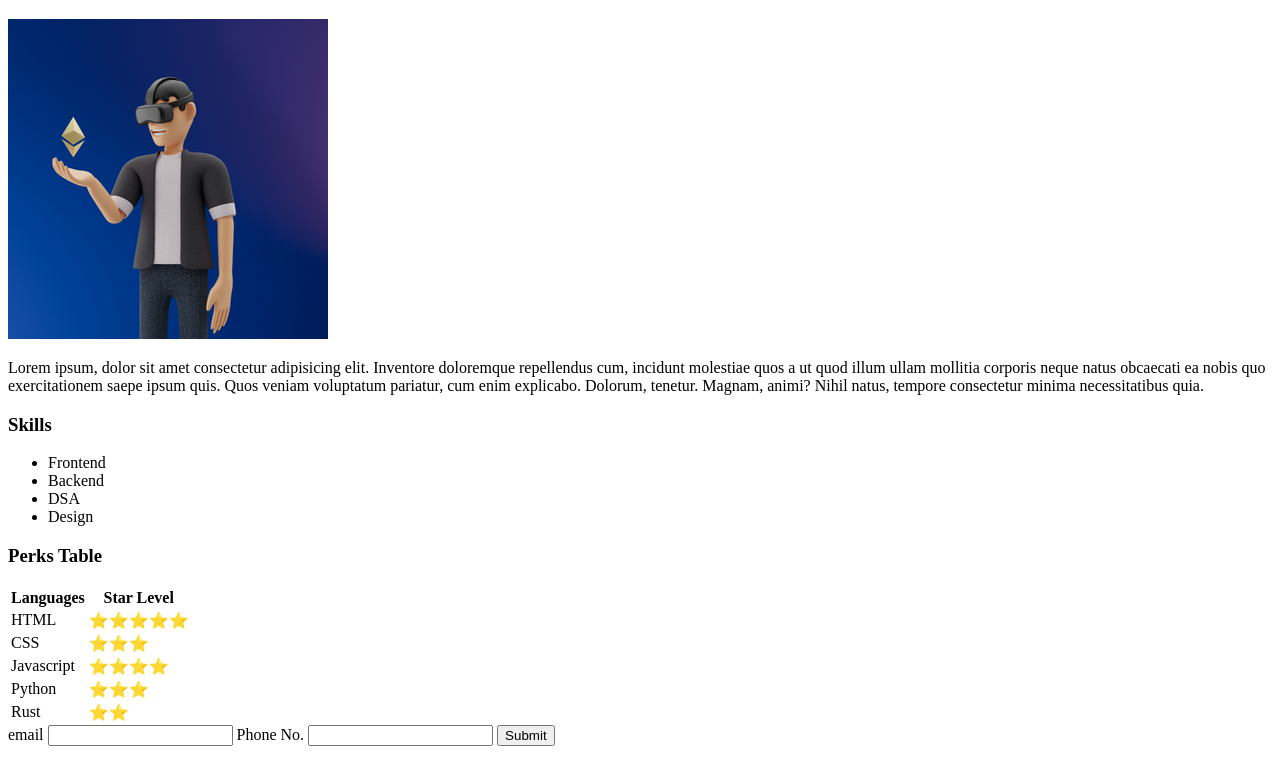
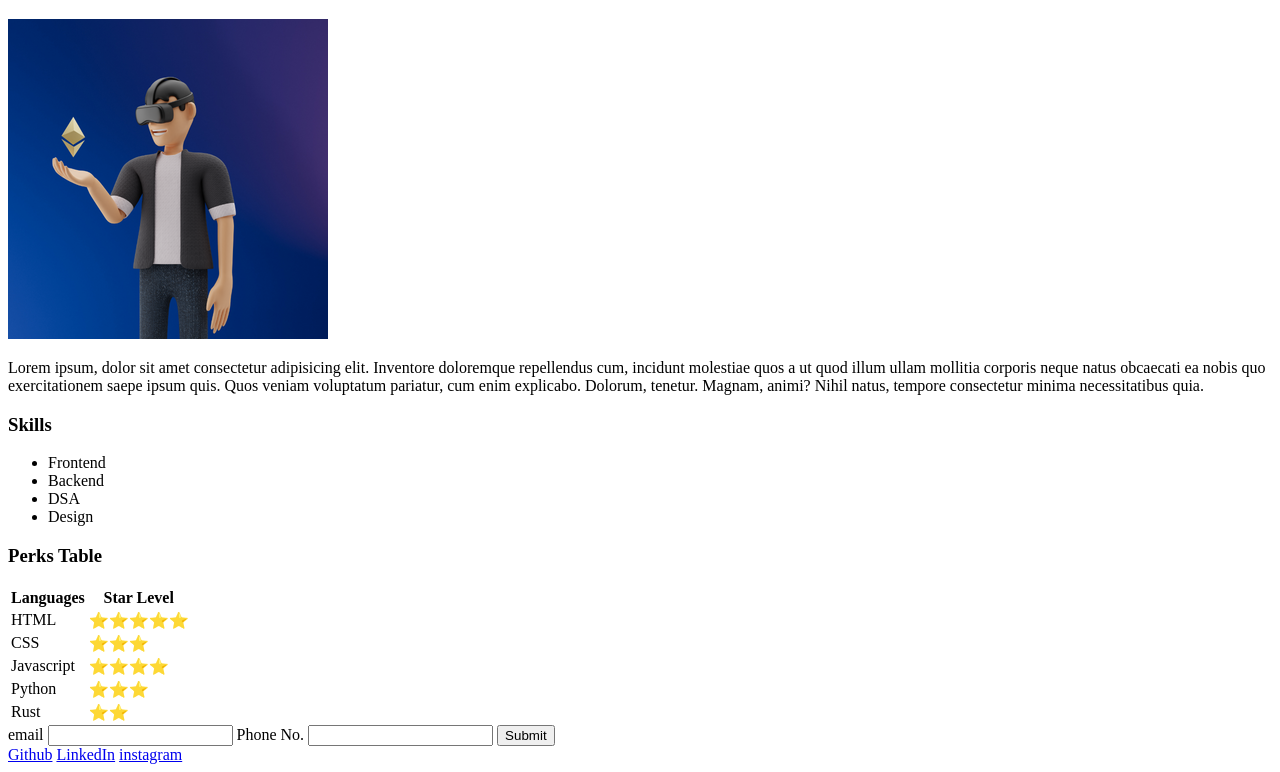
Before and after one commit to Raphel6969/webdev-pyramid, a plain HTML site: page portifolio_page/index.html in a window 1280 px wide. Shown: the part 149-921 px from the top of the page. Drawn offline with Linux system fonts and the light colour scheme.

Commit message:
Day 1: Complete HTML portifolio site

```diff
--- a/portifolio_page/index.html
+++ b/portifolio_page/index.html
@@ -78,5 +78,13 @@
             <input type="number" />
             <button>Submit</button>
         </div>
+
+        <footer>
+            <a href="https://github.com/Raphel6969">Github</a>
+            <a href="https://www.linkedin.com/in/saswat-sahu-35191223b/"
+                >LinkedIn</a
+            >
+            <a href="https://www.instagram.com/saswatsahu_3116/">instagram</a>
+        </footer>
     </body>
 </html>
```
Also changed, not shown: portifolio_page/screenshots/Screenshot 2025-11-28 040400.png (added), 1 other file.
